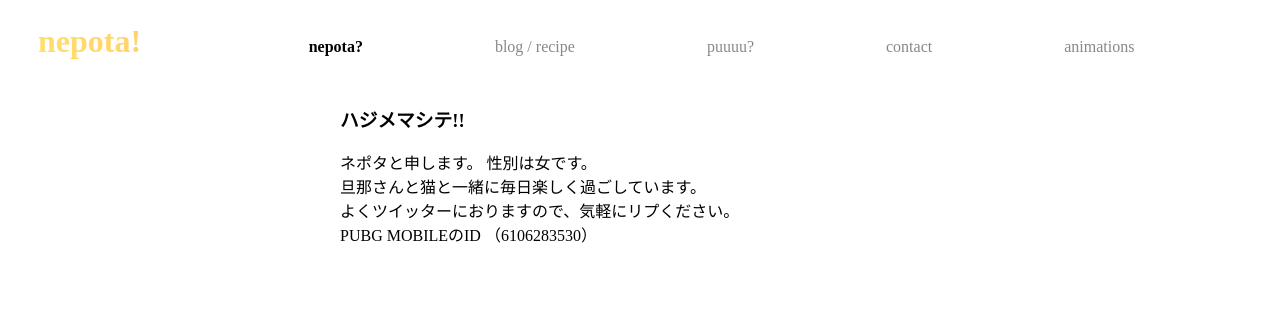
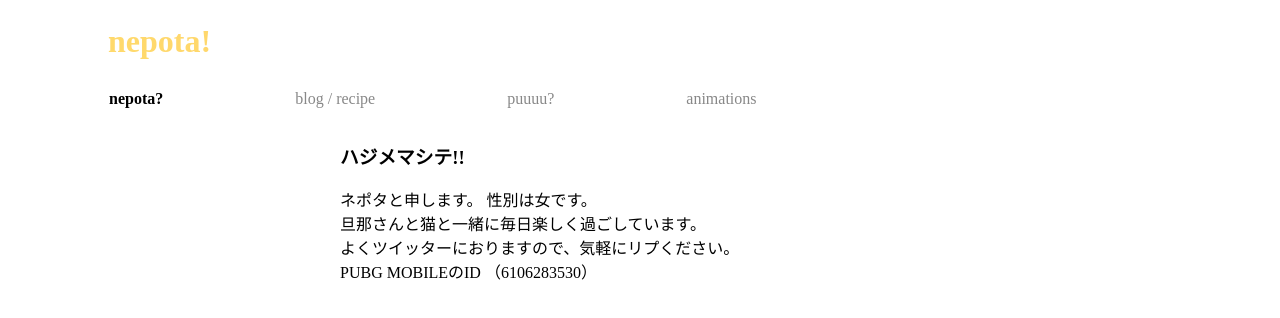
Before and after one commit to aya-nitta/nepotaya, a Next.js app: page / in a window 1280 px wide. Shown: the top 318 px of the page. Built offline with nearby package versions, Linux system fonts and the light colour scheme.

Commit message:
refactor(src/components/_app/Header/index.tsx): h1の内容を修正しました

```diff
--- a/src/components/_app/Header/index.tsx
+++ b/src/components/_app/Header/index.tsx
@@ -42,9 +42,8 @@ const StyledComponent = styled(Component)`
   color: black;
   h1 {
     color: transparent; /*カラーが透明になる*/
-    float: left;
     margin: 0;
-    padding: 15px 30px;
+    padding: 15px 100px;
     /* 3つの色を45度の角度でグラデーションさせてから、バックグラウンドのサイズを600%とオーバーサイズにすることで画面には1色がアップされて表示される */
     background: linear-gradient(45deg, #6cb8ff, #fff66c, #ffa36c);
     background-size: 600% 600%;
@@ -77,8 +76,8 @@ const StyledComponent = styled(Component)`
     list-style: none; /*点を消す*/
     display: flex; /*横並びにする*/
     margin: 0;
-    padding: 30px 0;
-    justify-content: center; /*揃え位置を指定する*/
+    padding: 15px 35px;
+    /* justify-content: center; 揃え位置を指定する */
   }
 `
 
@@ -88,7 +87,6 @@ const Container: React.FC<ContainerProps> = props => {
     { label: 'nepota?', page: '/' },
     { label: 'blog / recipe', page: '/blog' },
     { label: 'puuuu?', page: '/puuuu' },
-    { label: 'contact', page: '/contact' },
     { label: 'animations', page: '/animations/index' }
   ]
 
```
